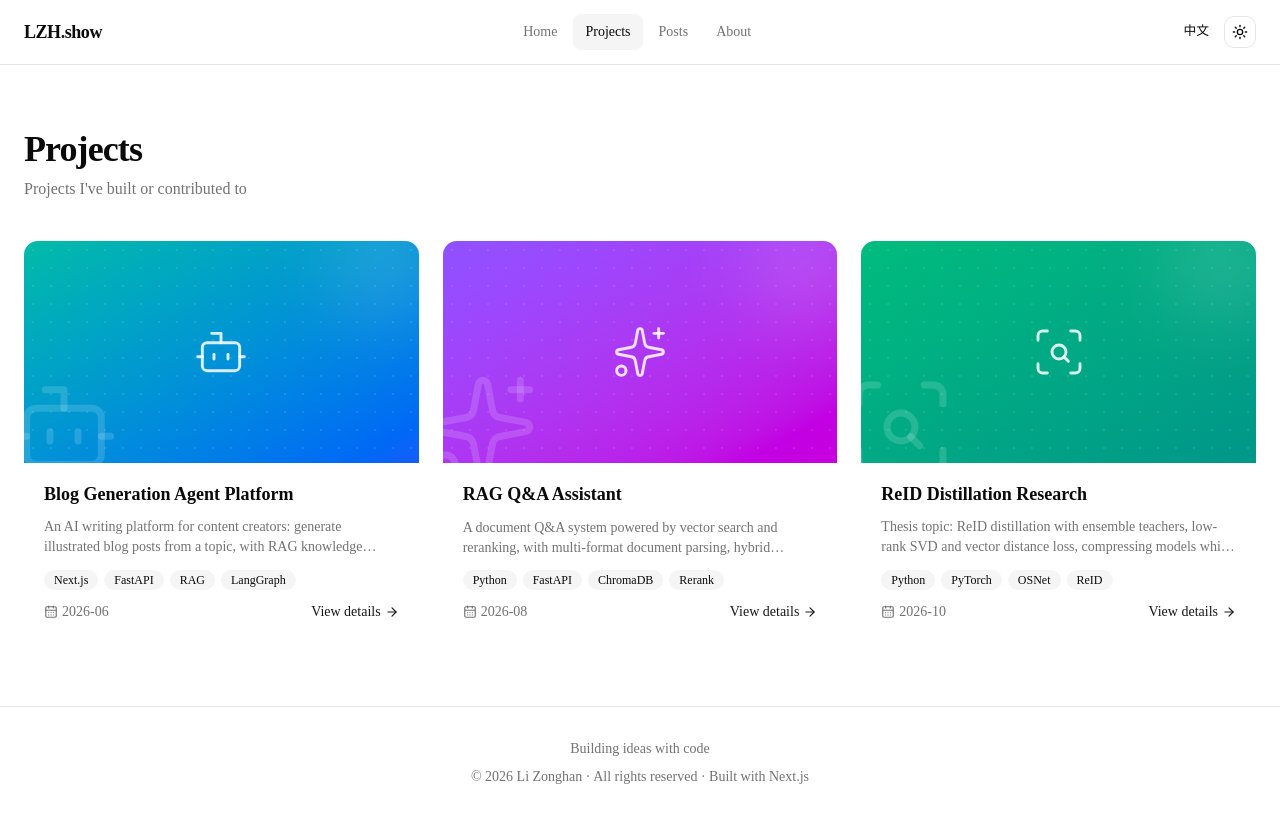
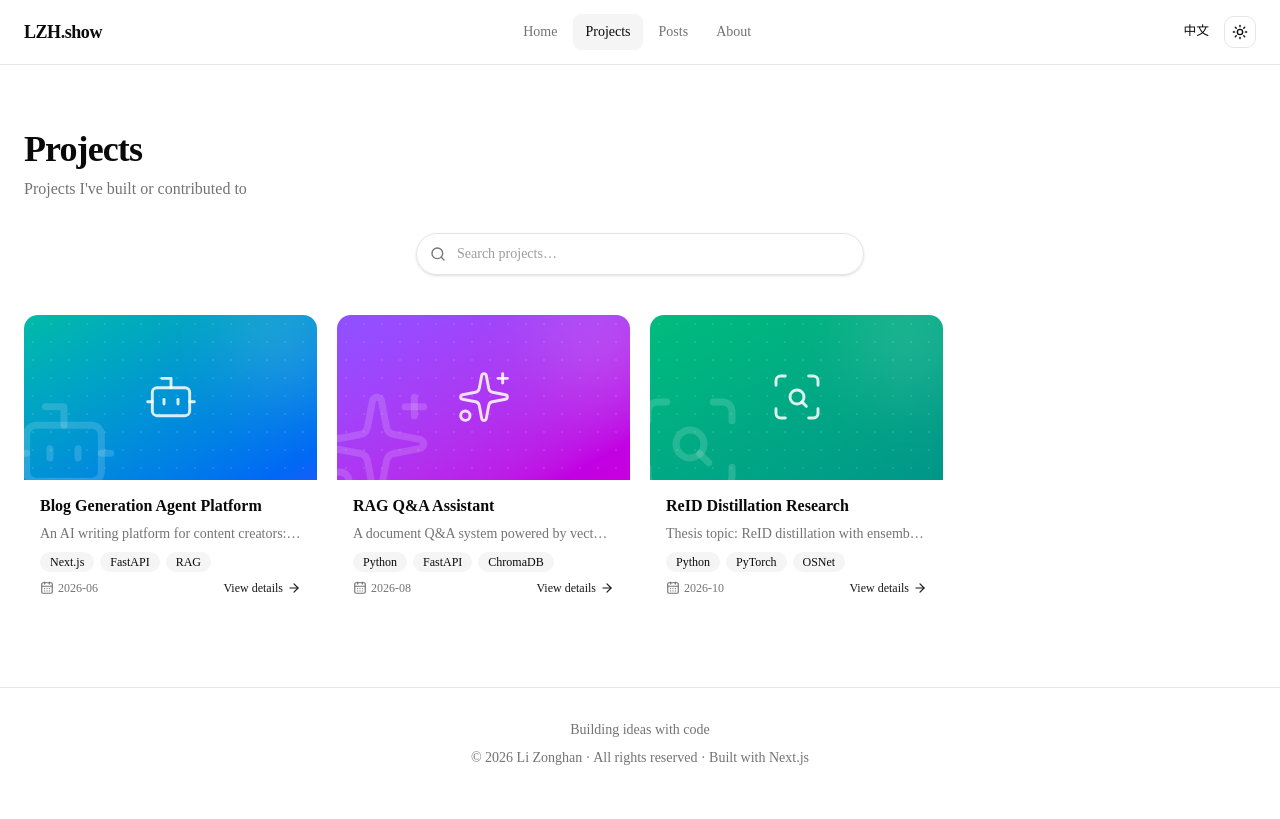
Before and after one commit to lzhdev1/lzh_show, a Next.js app in the folder blog_front/: page /en/projects in a window 1280 px wide. Built offline with nearby package versions, Linux system fonts and the light colour scheme.

Commit message:
feat(projects): 列表页加实时搜索+紧凑小卡片

```diff
--- a/blog_front/src/app/[locale]/projects/page.tsx
+++ b/blog_front/src/app/[locale]/projects/page.tsx
@@ -1,6 +1,5 @@
-import { getTranslations, setRequestLocale } from "next-intl/server";
-import { ProjectCard } from "@/components/project-card";
-import { projects } from "@/lib/projects";
+import { setRequestLocale } from "next-intl/server";
+import { ProjectsExplorer } from "@/components/projects-explorer";
 
 export default async function ProjectsPage({
   params,
@@ -9,26 +8,6 @@ export default async function ProjectsPage({
 }) {
   const { locale } = await params;
   setRequestLocale(locale);
-  const t = await getTranslations("Projects");
 
-  return (
-    <div className="w-full px-4 py-12 sm:px-6 sm:py-16">
-      <div className="mb-10">
-        <h1 className="text-3xl font-bold tracking-tight sm:text-4xl">
-          {t("title")}
-        </h1>
-        <p className="mt-2 text-muted-foreground">{t("subtitle")}</p>
-      </div>
-
-      {projects.length === 0 ? (
-        <p className="text-muted-foreground">{t("empty")}</p>
-      ) : (
-        <div className="grid gap-6 sm:grid-cols-2 lg:grid-cols-3">
-          {projects.map((project) => (
-            <ProjectCard key={project.slug} project={project} />
-          ))}
-        </div>
-      )}
-    </div>
-  );
+  return <ProjectsExplorer />;
 }
--- a/blog_front/src/components/project-card.tsx
+++ b/blog_front/src/components/project-card.tsx
@@ -4,7 +4,13 @@ import type { Project } from "@/lib/projects";
 import { ProjectCover } from "@/components/project-cover";
 import { ArrowRight, CalendarDays } from "lucide-react";
 
-export function ProjectCard({ project }: { project: Project }) {
+export function ProjectCard({
+  project,
+  compact = false,
+}: {
+  project: Project;
+  compact?: boolean;
+}) {
   const locale = useLocale();
   const t = useTranslations("Projects");
 
@@ -20,16 +26,28 @@ export function ProjectCard({ project }: { project: Project }) {
         />
       </div>
 
-      <div className="flex flex-1 flex-col gap-3 p-5">
-        <h3 className="text-lg font-semibold leading-tight group-hover:text-primary">
+      <div
+        className={`flex flex-1 flex-col ${
+          compact ? "gap-2 p-4" : "gap-3 p-5"
+        }`}
+      >
+        <h3
+          className={`font-semibold leading-tight group-hover:text-primary ${
+            compact ? "text-base" : "text-lg"
+          }`}
+        >
           {project.title[locale]}
         </h3>
-        <p className="line-clamp-2 flex-1 text-sm text-muted-foreground">
+        <p
+          className={`flex-1 text-sm text-muted-foreground ${
+            compact ? "line-clamp-1" : "line-clamp-2"
+          }`}
+        >
           {project.summary[locale]}
         </p>
 
         <div className="flex flex-wrap gap-1.5">
-          {project.techStack.slice(0, 4).map((tech) => (
+          {project.techStack.slice(0, compact ? 3 : 4).map((tech) => (
             <span
               key={tech}
               className="rounded-full bg-muted px-2.5 py-0.5 text-xs font-medium"
@@ -39,8 +57,12 @@ export function ProjectCard({ project }: { project: Project }) {
           ))}
         </div>
 
-        <div className="flex items-center justify-between text-sm">
-          <span className="inline-flex items-center gap-1 text-muted-foreground">
+        <div
+          className={`flex items-center justify-between text-muted-foreground ${
+            compact ? "text-xs" : "text-sm"
+          }`}
+        >
+          <span className="inline-flex items-center gap-1">
             <CalendarDays className="h-3.5 w-3.5" />
             {project.date}
           </span>
--- /dev/null
+++ b/blog_front/src/components/projects-explorer.tsx
@@ -0,0 +1,63 @@
+"use client";
+
+import { useMemo, useState } from "react";
+import { useLocale, useTranslations } from "next-intl";
+import { Search } from "lucide-react";
+import { ProjectCard } from "@/components/project-card";
+import { projects } from "@/lib/projects";
+
+/**
+ * 作品列表：顶部居中实时搜索框，按标题 / 摘要 / 技术栈过滤；
+ * 卡片使用紧凑变体（更小更精致），grid 展示。
+ */
+export function ProjectsExplorer() {
+  const locale = useLocale();
+  const t = useTranslations("Projects");
+  const [query, setQuery] = useState("");
+
+  const filtered = useMemo(() => {
+    const q = query.trim().toLowerCase();
+    if (!q) return projects;
+    return projects.filter(
+      (p) =>
+        p.title[locale].toLowerCase().includes(q) ||
+        p.summary[locale].toLowerCase().includes(q) ||
+        p.techStack.some((tech) => tech.toLowerCase().includes(q))
+    );
+  }, [query, locale]);
+
+  return (
+    <div className="w-full px-4 py-12 sm:px-6 sm:py-16">
+      <div className="mb-8">
+        <h1 className="text-3xl font-bold tracking-tight sm:text-4xl">
+          {t("title")}
+        </h1>
+        <p className="mt-2 text-muted-foreground">{t("subtitle")}</p>
+      </div>
+
+      {/* 居中搜索框 */}
+      <div className="mx-auto mb-10 max-w-md">
+        <div className="relative">
+          <Search className="pointer-events-none absolute left-3.5 top-1/2 h-4 w-4 -translate-y-1/2 text-muted-foreground" />
+          <input
+            type="search"
+            value={query}
+            onChange={(e) => setQuery(e.target.value)}
+            placeholder={t("searchPlaceholder")}
+            className="w-full rounded-full border bg-card/70 py-2.5 pl-10 pr-4 text-sm shadow-sm outline-none transition-colors placeholder:text-muted-foreground/70 focus:border-primary"
+          />
+        </div>
+      </div>
+
+      {filtered.length === 0 ? (
+        <p className="text-center text-muted-foreground">{t("noResults")}</p>
+      ) : (
+        <div className="grid gap-5 sm:grid-cols-2 lg:grid-cols-3 xl:grid-cols-4">
+          {filtered.map((project) => (
+            <ProjectCard key={project.slug} project={project} compact />
+          ))}
+        </div>
+      )}
+    </div>
+  );
+}
--- a/blog_front/src/messages/en.json
+++ b/blog_front/src/messages/en.json
@@ -34,7 +34,9 @@
     "viewDetail": "View details",
     "visitDemo": "Live demo",
     "sourceCode": "Source",
-    "empty": "No projects yet"
+    "empty": "No projects yet",
+    "searchPlaceholder": "Search projects…",
+    "noResults": "No matching projects"
   },
   "ProjectDetail": {
     "back": "Back to projects",
--- a/blog_front/src/messages/zh.json
+++ b/blog_front/src/messages/zh.json
@@ -34,7 +34,9 @@
     "viewDetail": "查看详情",
     "visitDemo": "在线演示",
     "sourceCode": "源码",
-    "empty": "暂无作品"
+    "empty": "暂无作品",
+    "searchPlaceholder": "搜索项目…",
+    "noResults": "没有找到匹配的项目"
   },
   "ProjectDetail": {
     "back": "返回作品列表",
```
